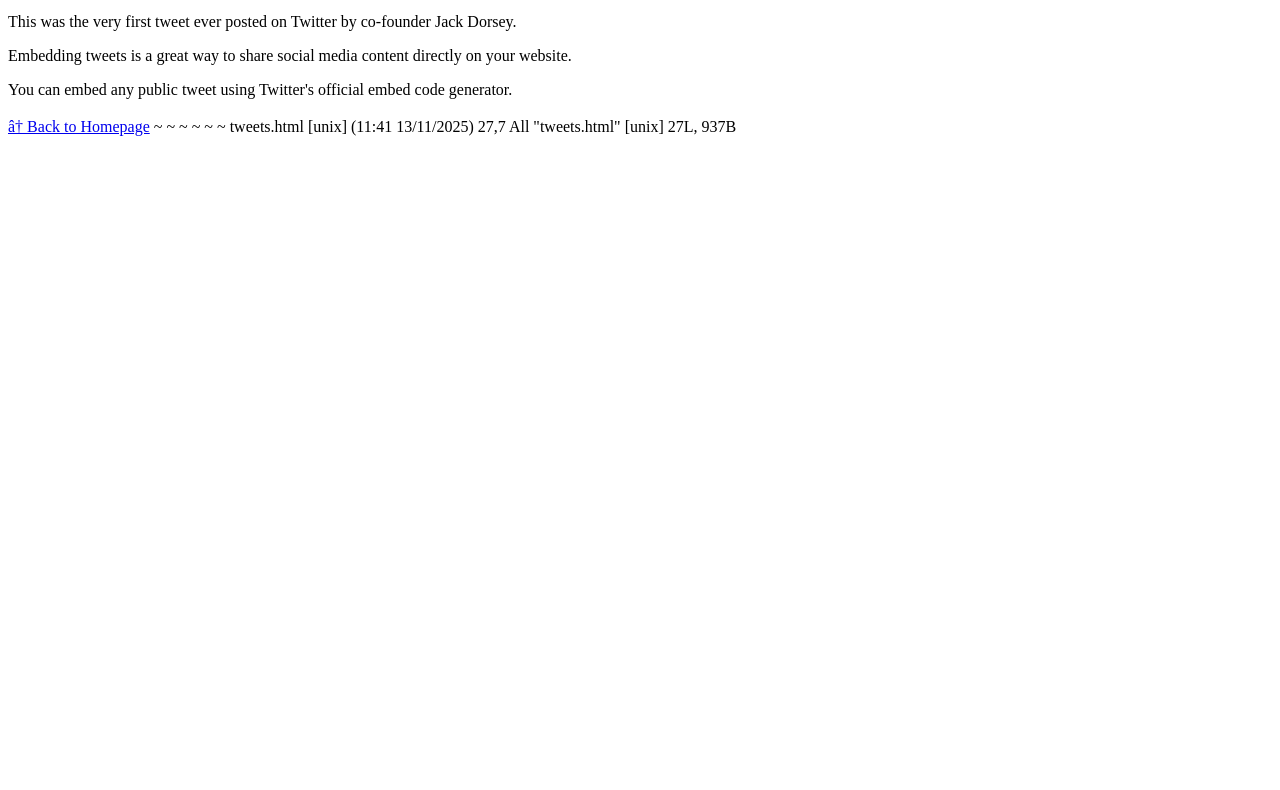
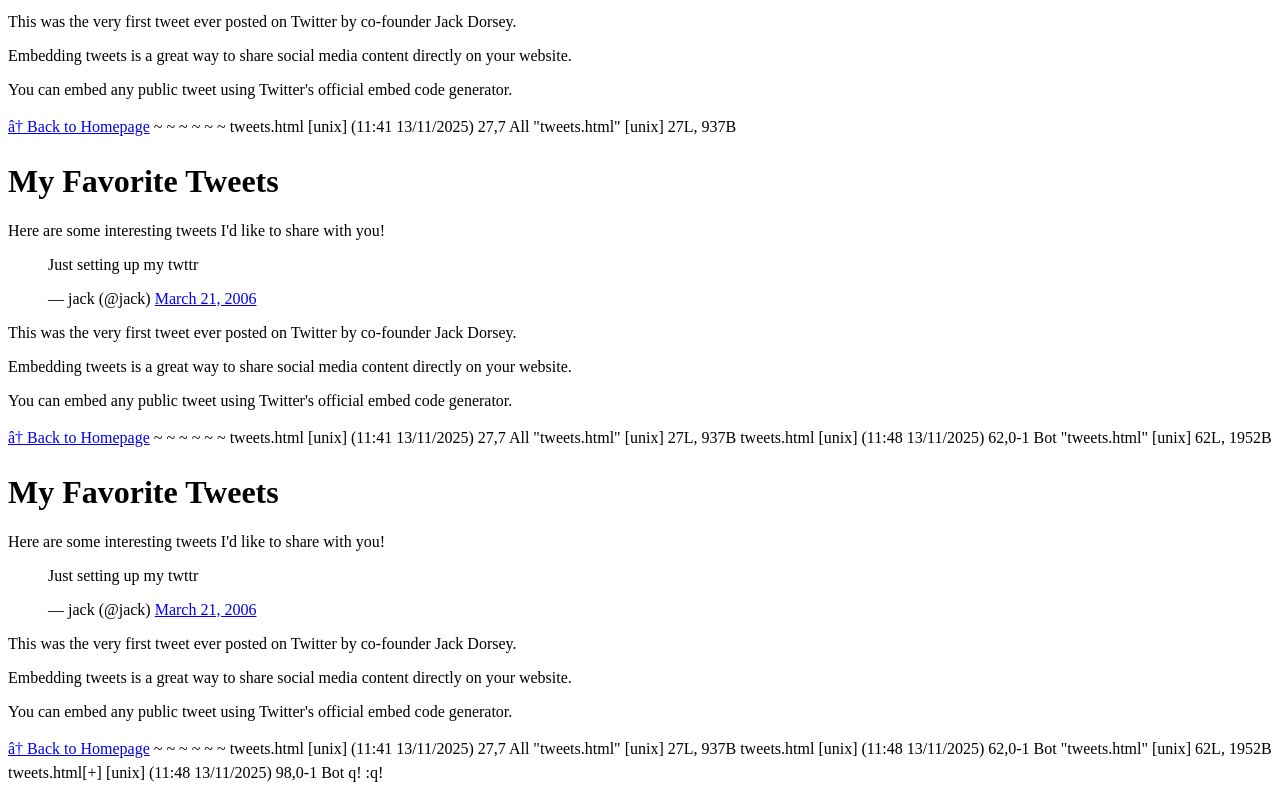
Before and after one commit to nyabutovalentine18/My_First_Portfolio, a plain HTML site: page html_basic/tweets.html in a window 1280 px wide. Shown: the part 480-1270 px from the top of the page. Before the commit the page ends 800 px from the top, so only its background shows below. Drawn offline with Linux system fonts and the light colour scheme.

Commit message:
tweets.html

```diff
--- a/html_basic/tweets.html
+++ b/html_basic/tweets.html
@@ -58,4 +58,79 @@
 ~
 ~
 tweets.html [unix] (11:41 13/11/2025)              27,7 All
+"tweets.html" [unix] 27L, 937B<head>
+    <title>My Tweets</title>
+</head>
+<body>
+    <h1>My Favorite Tweets</h1>
+
+    <p>Here are some interesting tweets I'd like to share with you!</p>
+
+    <!-- Embedded Tweet -->
+    <blockquote class="twitter-tweet">
+        <p lang="en" dir="ltr">Just setting up my twttr</p>
+        &mdash; jack (@jack) <a href="https://twitter.com/jack/status/20?ref_src=twsrc%5Etfw">March 21, 2006</a>
+    </blockquote>
+    <script async src="https://platform.twitter.com/widgets.js" charset="utf-8"></script>
+
+    <p>This was the very first tweet ever posted on Twitter by co-founder Jack Dorsey.</p>
+
+    <p>Embedding tweets is a great way to share social media content directly on your website.</p>
+
+    <p>You can embed any public tweet using Twitter's official embed code generator.</p>
+
+    <!-- Link back to homepage -->
+    <a href="index.html">← Back to Homepage</a>
+</body>
+</html>
+~
+~
+~
+~
+~
+~
+tweets.html [unix] (11:41 13/11/2025)              27,7 All
 "tweets.html" [unix] 27L, 937B
+
+tweets.html [unix] (11:48 13/11/2025)                                   62,0-1 Bot
+"tweets.html" [unix] 62L, 1952B
+
+    <h1>My Favorite Tweets</h1>
+
+    <p>Here are some interesting tweets I'd like to share with you!</p>
+
+    <!-- Embedded Tweet -->
+    <blockquote class="twitter-tweet">
+        <p lang="en" dir="ltr">Just setting up my twttr</p>
+        &mdash; jack (@jack) <a href="https://twitter.com/jack/status/20?ref_src=twsrc%5Etfw">March 21, 2006</a>
+    </blockquote>
+    <script async src="https://platform.twitter.com/widgets.js" charset="utf-8"></script>
+
+    <p>This was the very first tweet ever posted on Twitter by co-founder Jack Dorsey.</p>
+
+    <p>Embedding tweets is a great way to share social media content directly on your website.</p>
+
+    <p>You can embed any public tweet using Twitter's official embed code generator.</p>
+
+    <!-- Link back to homepage -->
+    <a href="index.html">← Back to Homepage</a>
+</body>
+</html>
+~
+~
+~
+~
+~
+~
+tweets.html [unix] (11:41 13/11/2025)              27,7 All
+"tweets.html" [unix] 27L, 937B
+
+tweets.html [unix] (11:48 13/11/2025)                                   62,0-1 Bot
+"tweets.html" [unix] 62L, 1952B
+
+
+tweets.html[+] [unix] (11:48 13/11/2025)                                98,0-1 Bot
+
+
+q!
+:q!
```
